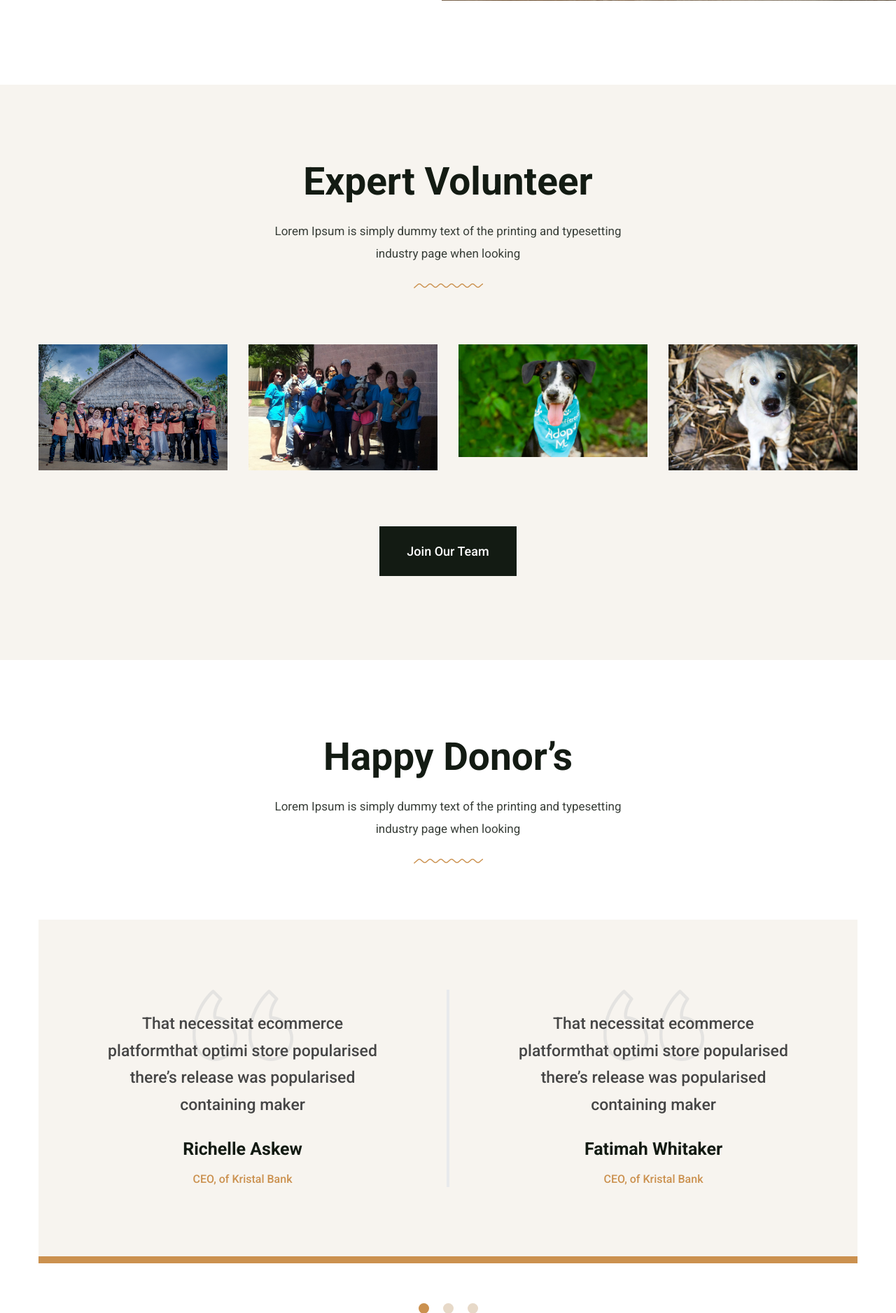
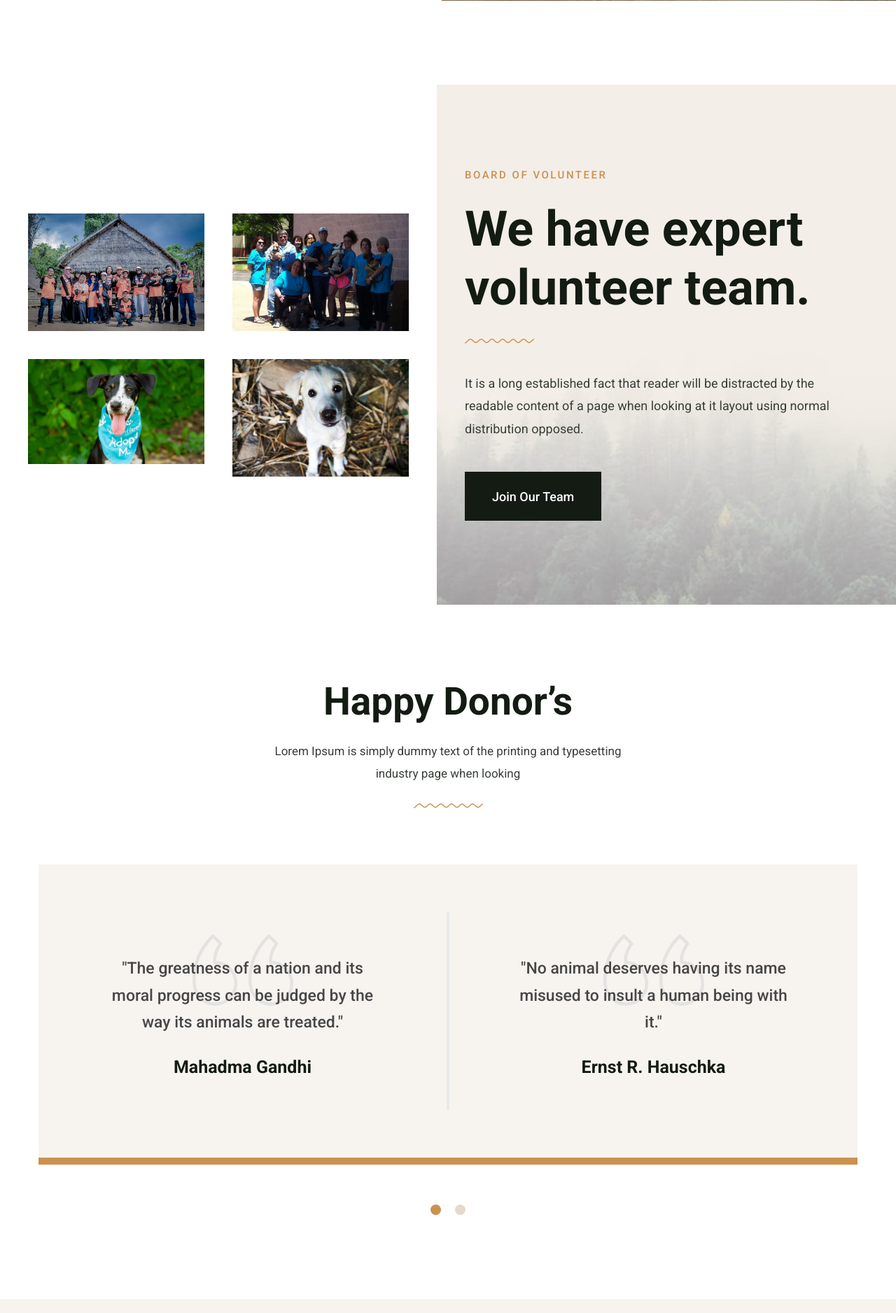
Before and after one commit to basu021/Nirman-petcare, a PHP site: page /view/about/index.php in a window 1280 px wide. Shown: the part 2408-4284 px from the top of the page at 70% size. Run offline with PHP 8.4, Linux system fonts and the light colour scheme.

Commit message:
add images....

```diff
--- a/view/about/index.php
+++ b/view/about/index.php
@@ -87,76 +87,82 @@
         <!--== End: About Section Wrapper ==-->
 
         <!--== Start: Team Section Wrapper ==-->
-        <div class="team-section section section-padding bg-grey">
-            <div class="container">
-                <!--== Start: Section Title ==-->
-                <div class="section-title center mt-n3">
-                    <h2 class="title">Expert Volunteer</h2>
-                    <p>Lorem Ipsum is simply dummy text of the printing and typesetting industry page when looking</p>
-                    <span class="shape"><img src="../assets/images/shape/section-title.png" width="99" height="7" alt="Section Title Shape"></span>
-                </div>
-                <!--== End: Section Title ==-->
-                <div class="row">
-                    <!--== Start: Team ==-->
-                    <div class="col-md-6 col-lg-3 mb-8">
+        <div class="team-section section section-padding">
+            <div class="container-fluid team-container-fluid">
+                <div class="row align-items-center justify-content-space-between">
+                    <div class="col-lg-6 team-item-wrap">
+                        <div class="row row-gutter-40 mb-n6 mb-xl-n8">
+                            <!--== Team Start ==-->
+                            <div class="col-sm-6 col-lg-6 mb-6 mb-xl-8">
                                 <div class="team-item">
                                     <div class="image">
                                         <img src="../assets/images/team/team-1.jpg" width="280" height="280" alt="Ceyda Ciftci">
                                     </div>
                                     <div class="content">
-                                <h4 class="name">Ceyda Ciftci</h4>
-                                <span class="title">Senior Volunteer</span>
+                                        <h4 class="name"></h4>
+                                        <span class="title"></span>
                                     </div>
                                 </div>
                             </div>
-                    <!--== End: Team ==-->
+                            <!--== Team End ==-->
 
-                    <!--== Start: Team ==-->
-                    <div class="col-md-6 col-lg-3 mb-8">
+                            <!--== Team Start ==-->
+                            <div class="col-sm-6 col-lg-6 mb-6 mb-xl-8">
                                 <div class="team-item">
                                     <div class="image">
                                         <img src="../assets/images/team/team-2.jpg" width="280" height="280" alt="Jonah Brown">
                                     </div>
                                     <div class="content">
-                                <h4 class="name">Jonah Brown</h4>
-                                <span class="title">Senior Volunteer</span>
+                                        <h4 class="name"></h4>
+                                        <span class="title"></span>
                                     </div>
                                 </div>
                             </div>
-                    <!--== End: Team ==-->
+                            <!--== Team End ==-->
 
-                    <!--== Start: Team ==-->
-                    <div class="col-md-6 col-lg-3 mb-8">
+                            <!--== Team Start ==-->
+                            <div class="col-sm-6 col-lg-6 mb-6 mb-xl-8">
                                 <div class="team-item">
                                     <div class="image">
                                         <img src="../assets/images/team/team-3.jpg" width="280" height="280" alt="dusan jovic">
                                     </div>
                                     <div class="content">
-                                <h4 class="name">dusan jovic</h4>
-                                <span class="title">Senior Volunteer</span>
+                                        <h4 class="name"></h4>
+                                        <span class="title"></span>
                                     </div>
                                 </div>
                             </div>
-                    <!--== End: Team ==-->
+                            <!--== Team End ==-->
 
-                    <!--== Start: Team ==-->
-                    <div class="col-md-6 col-lg-3 mb-8">
+                            <!--== Team Start ==-->
+                            <div class="col-sm-6 col-lg-6 mb-6 mb-xl-8">
                                 <div class="team-item">
                                     <div class="image">
                                         <img src="../assets/images/team/team-4.jpg" width="280" height="280" alt="Anna Bratiychuk">
                                     </div>
                                     <div class="content">
-                                <h4 class="name">Anna Bratiychuk</h4>
-                                <span class="title">Senior Volunteer</span>
+                                        <h4 class="name"></h4>
+                                        <span class="title"></span>
                                     </div>
                                 </div>
                             </div>
-                    <!--== End: Team ==-->
-                    <div class="col-12 text-center mt-8">
+                            <!--== Team End ==-->
+                        </div>
+                    </div>
+                    <div class="col-lg-6 team-content-wrap">
+                        <!--== Section Title Start ==-->
+                        <div class="section-title-2 mb-0">
+                            <h6 class="sub-title">BOARD OF VOLUNTEER</h6>
+                            <h2 class="title">We have expert volunteer team.</h2>
+                            <span class="shape"><img src="../assets/images/shape/section-title.png" width="99" height="7" alt="Section Title Shape"></span>
+                            <p>It is a long established fact that reader will be distracted by the readable content of a page when looking at it layout using normal distribution opposed.</p>
                             <a href="about-us.html" class="btn btn-dark">Join Our Team</a>
+                        </div>
+                        <!--== Section Title End ==-->
                     </div>
                 </div>
             </div>
+            <div class="section-bg-img section-bg-img-style2" data-bg-img="../assets/images/photos/bg1.jpg"></div>
         </div>
         <!--== End: Team Section Wrapper ==-->
 
@@ -180,9 +186,9 @@
                                     <div class="testimonial-item bg-grey">
                                         <div class="inner">
                                             <img src="../assets/images/icons/quote-icon.png" width="144" height="102" alt="quote icon" class="icon">
-                                            <p>That necessitat ecommerce platformthat optimi store popularised there’s release was popularised containing maker</p>
-                                            <h4 class="name">Richelle Askew</h4>
-                                            <h5 class="title">CEO, of Kristal Bank</h5>
+                                            <p>"The greatness of a nation and its moral progress can be judged by the way its animals are treated." </p>
+                                            <h4 class="name">Mahadma Gandhi</h4>
+                                            <h5 class="title"></h5>
                                         </div>
                                     </div>
                                 </div>
@@ -193,9 +199,9 @@
                                     <div class="testimonial-item bg-grey">
                                         <div class="inner">
                                             <img src="../assets/images/icons/quote-icon.png" width="144" height="102" alt="quote icon" class="icon">
-                                            <p>That necessitat ecommerce platformthat optimi store popularised there’s release was popularised containing maker</p>
-                                            <h4 class="name">Fatimah Whitaker</h4>
-                                            <h5 class="title">CEO, of Kristal Bank</h5>
+                                            <p>"No animal deserves having its name misused to insult a human being with it."</p>
+                                            <h4 class="name">Ernst R. Hauschka</h4>
+                                            <h5 class="title"></h5>
                                         </div>
                                     </div>
                                 </div>
@@ -206,25 +212,13 @@
                                     <div class="testimonial-item bg-grey">
                                         <div class="inner">
                                             <img src="../assets/images/icons/quote-icon.png" width="144" height="102" alt="quote icon" class="icon">
-                                            <p>That necessitat ecommerce platformthat optimi store popularised there’s release was popularised containing maker</p>
-                                            <h4 class="name">Martin Geo</h4>
-                                            <h5 class="title">CEO, of Kristal Bank</h5>
+                                            <p>"Animal protection is education to humanity." </p>
+                                            <h4 class="name">Albert Schweitzer</h4>
+                                            <h5 class="title"></h5>
                                         </div>
                                     </div>
                                 </div>
                                 <!--== End: Testimonial Title ==-->
-
-                                <!--== Start: Testimonial Title ==-->
-                                <div class="swiper-slide">
-                                    <div class="testimonial-item bg-grey">
-                                        <div class="inner">
-                                            <img src="../assets/images/icons/quote-icon.png" width="144" height="102" alt="quote icon" class="icon">
-                                            <p>That necessitat ecommerce platformthat optimi store popularised there’s release was popularised containing maker</p>
-                                            <h4 class="name">Tony Jesse</h4>
-                                            <h5 class="title">CEO, of Kristal Bank</h5>
-                                        </div>
-                                    </div>
-                                </div>
                                 <!--== End: Testimonial Title ==-->
                             </div>
                         </div>
--- a/view/footer/FooterEnd.php
+++ b/view/footer/FooterEnd.php
@@ -3,7 +3,7 @@
                 <div class="container">
                     <div class="row flex-row-reverse flex-md-row">
                         <div class="col-md-6 text-center text-md-start">
-                            <p class="footer-copyright">© 2022 Petcare. Made with <i class="icofont-heart"></i> by <a target="_blank" href="">PetCare</a></p>
+                            <p class="footer-copyright">© 2023 Petcare. Made with <i class="icofont-heart"></i> by <a target="_blank" href="">PetCare</a></p>
                         </div>
                         <div class="col-md-6 text-center text-md-end mt-3 mt-md-0">
                             <p class="footer-payment-info">Payment System: <a href="my-account.html"><img src="../assets/images/photos/payment-card.png" width="147" height="31" alt="Image"></a></p>
```
Also changed, not shown: view/home/index.php (+24 -88 lines). Lines whose indentation alone changed are shown as unchanged.
